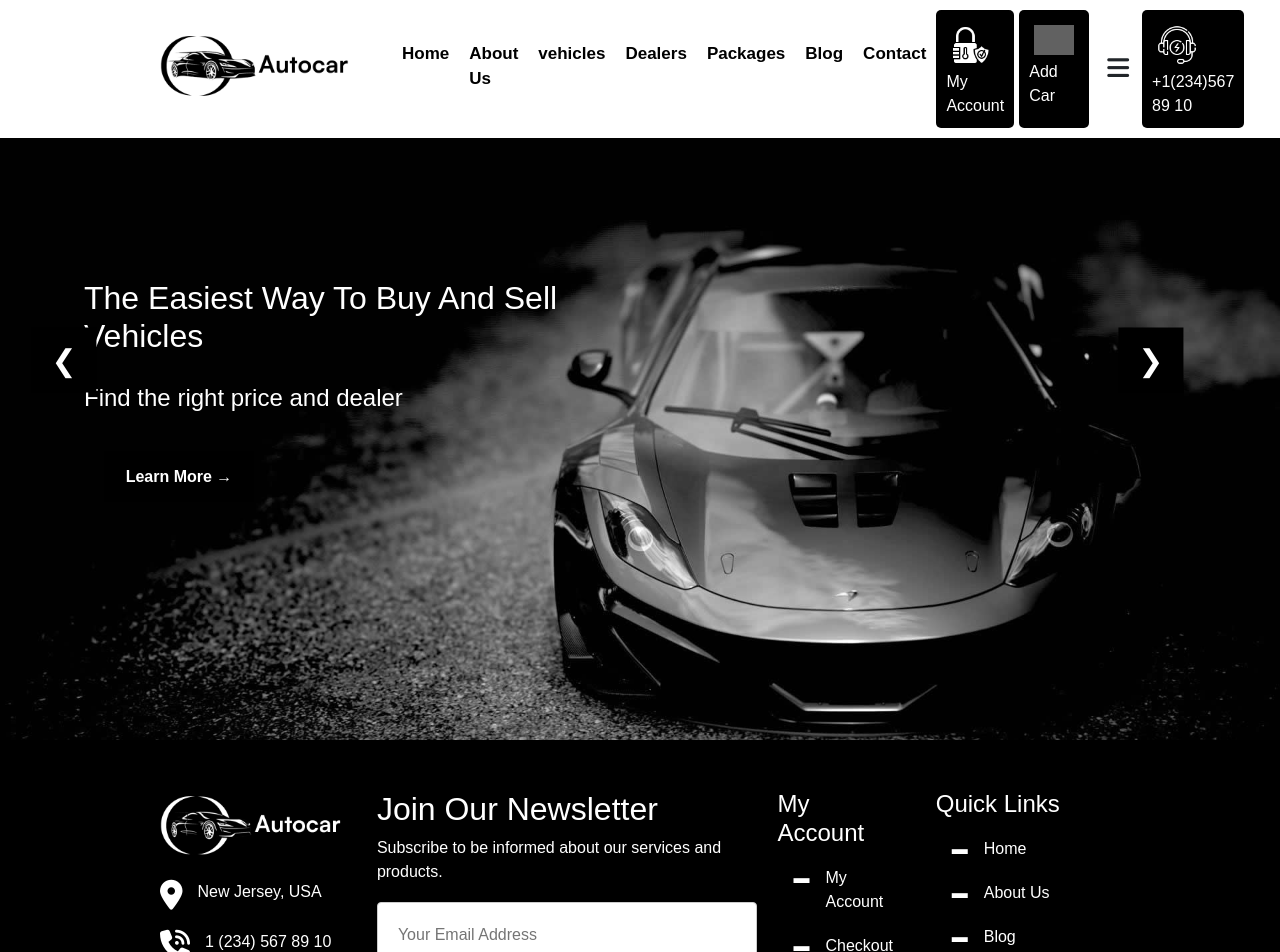
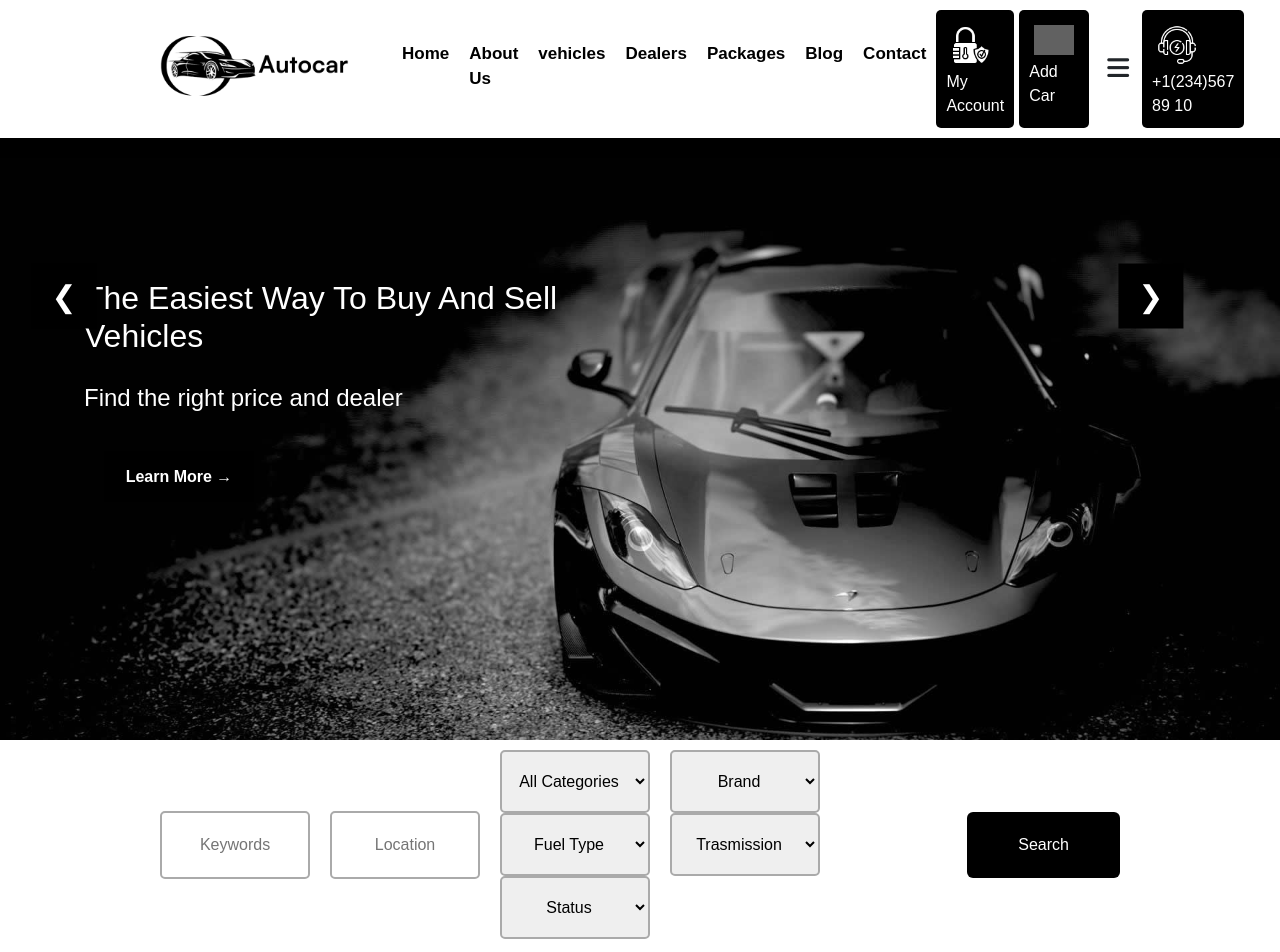
Before and after one commit to fedeloxe/proj-html-vuejs, a Vue app: page / in a window 1280 px wide. Shown: the top 952 px of the page. Built offline with nearby package versions, Linux system fonts and the light colour scheme; grey boxes are pictures that could not be loaded; a web font is replaced by a local one.

Commit message:
search added

```diff
--- a/src/App.vue
+++ b/src/App.vue
@@ -3,12 +3,14 @@
 import AppHeader from './components/AppHeader.vue';
 import AppFooter from './components/AppFooter.vue'
 import AppCarousel from './components/AppCarousel.vue';
+import AppSearchCar from './components/AppSearchCar.vue';
 
 export default {
   components: {
     AppHeader,
     AppFooter,
-    AppCarousel
+    AppCarousel,
+    AppSearchCar,
   }
 }
 
@@ -17,6 +19,7 @@ export default {
 <template>
   <AppHeader />
   <AppCarousel />
+  <AppSearchCar />
   <AppFooter />
 </template>
 
--- a/src/components/AppCarousel.vue
+++ b/src/components/AppCarousel.vue
@@ -51,7 +51,7 @@ export default {
 };
 </script>
 <template lang="">
-    <div class="padding">
+    <div class="carousel padding">
         <div class="container-fluid p-0">
           <div class="slider-wrapper">
             <div class="item">
@@ -70,7 +70,6 @@ export default {
             <div class="next" @click="next">❯</div>
           </div>
         </div>
-
     </div>
 </template>
 <style lang="scss" scoped>
@@ -81,14 +80,8 @@ export default {
     padding-top: 100px;
 }
 
-.container {
-    display: flex;
-    justify-content: center;
-    align-items: center;
-}
+.item {
 
-.item {
-    float: left;
     width: 100%;
     height: 80vh;
     position: relative;
@@ -100,7 +93,7 @@ export default {
     object-fit: cover;
 }
 
-.item .text {
+.text {
     position: absolute;
     top: 45%;
     left: 30%;
@@ -130,7 +123,7 @@ export default {
     font-size: 30px;
     padding: 10px 20px;
     position: absolute;
-    top: 45%;
+    top: 40%;
     transform: translate(-50%, -50%);
     cursor: pointer;
     z-index: 2;
--- a/src/components/AppFooter.vue
+++ b/src/components/AppFooter.vue
@@ -92,7 +92,7 @@ footer {
         justify-content: space-between;
 
         .socials {
-            color: white;
+            color: $white;
 
             .social {
                 display: flex;
--- a/src/components/AppHeader.vue
+++ b/src/components/AppHeader.vue
@@ -59,7 +59,7 @@ export default {
                 </a>
             </div>
         </div>
-        <div></div> <!--linea nera sotto l'header-->
+        <div class="line"></div> <!--linea nera sotto l'header-->
     </header>
 
 </template>
@@ -74,6 +74,12 @@ header {
     position: fixed;
     z-index: 3;
     background-color: $white;
+}
+
+.line {
+    width: 100%;
+    height: 20px;
+    background-color: $black;
 }
 
 .cont {
--- /dev/null
+++ b/src/components/AppSearchCar.vue
@@ -0,0 +1,131 @@
+<script>
+export default {
+    data() {
+        return {
+            array: {
+                categories: [
+                    'All Categories',
+                    'Cabrio',
+                    'Coupe',
+                    'Hatchback',
+                    'Pick Up',
+                    'Sedan',
+                    'SUV',
+                ],
+
+                brand: [
+                    'Brand',
+                    'Audi',
+                    'BMW',
+                    'Ford',
+                    'Hyundai',
+                    'Opel',
+                    'Seat',
+                    'Skoda',
+                    'Toyota',
+                ],
+
+                fuel: [
+                    'Fuel Type',
+                    'Diesel',
+                    'Electric',
+                    'Gasoline',
+                    'LPG',
+                ],
+
+                trasmission: [
+                    'Trasmission',
+                    'Automaitic',
+                    'Manual',
+                    'Semiatomatic',
+                    'Touch',
+                ],
+
+                status: [
+                    'Status',
+                    '2nd Hand',
+                    'By Owner',
+                    'From The Gallery',
+                    'New',
+                ],
+
+
+            }
+
+
+        }
+    }
+
+}
+</script>
+<template>
+    <div class="cont-search d-flex">
+        <input type="text" placeholder="Keywords" class="input">
+        <input type="text" placeholder="Location" class="input">
+        <!-- <div class="select">
+            <select @change="('select')">
+                <option v-for="(item, index) in categories" :key="index" :value="item">{{ item }}</option>
+            </select>
+        </div> -->
+
+        <div class="select">
+            <select @change="('select')" v-for="(item, index ) in array" :key="index">
+
+                <option v-for="(item, index) in item" :key="index" :value="item">{{ item }}
+                </option>
+
+            </select>
+
+
+        </div>
+
+
+        <button class="btn">Search</button>
+
+
+
+    </div>
+
+
+
+</template>
+
+
+<style lang="scss" scoped>
+@use '../styles/partials/variables' as*;
+@use '../styles/partials/mixins' as*;
+
+.cont-search {
+    display: flex;
+    width: 75%;
+    margin: 10px auto;
+    align-items: center;
+    justify-content: center;
+}
+
+.btn {
+
+    background-color: $black;
+    color: $white;
+    padding: 20px 50px;
+}
+
+.input {
+    padding: 20px 0px;
+    border: 2px solid $grey;
+    border-radius: 5px;
+    text-align: center;
+    max-width: 150px;
+    margin-right: 20px;
+}
+
+select {
+    border: 2px solid $grey;
+    border-radius: 5px;
+    padding: 20px 10px;
+    margin-right: 20px;
+    text-align: center;
+    width: 150px;
+
+}
+</style>
--- a/src/styles/generals.scss
+++ b/src/styles/generals.scss
@@ -11,3 +11,21 @@
     box-sizing: border-box;
     font-family: 'Satoshi', sans-serif;
 }
+
+/* ===== Scrollbar CSS ===== */
+
+
+/* Chrome, Edge, and Safari */
+*::-webkit-scrollbar {
+    width: 10px;
+}
+
+*::-webkit-scrollbar-track {
+    background: #ffffff;
+}
+
+*::-webkit-scrollbar-thumb {
+    background-color: #000000;
+    border-radius: 0px;
+    border: 1px none #ffffff;
+}
```
